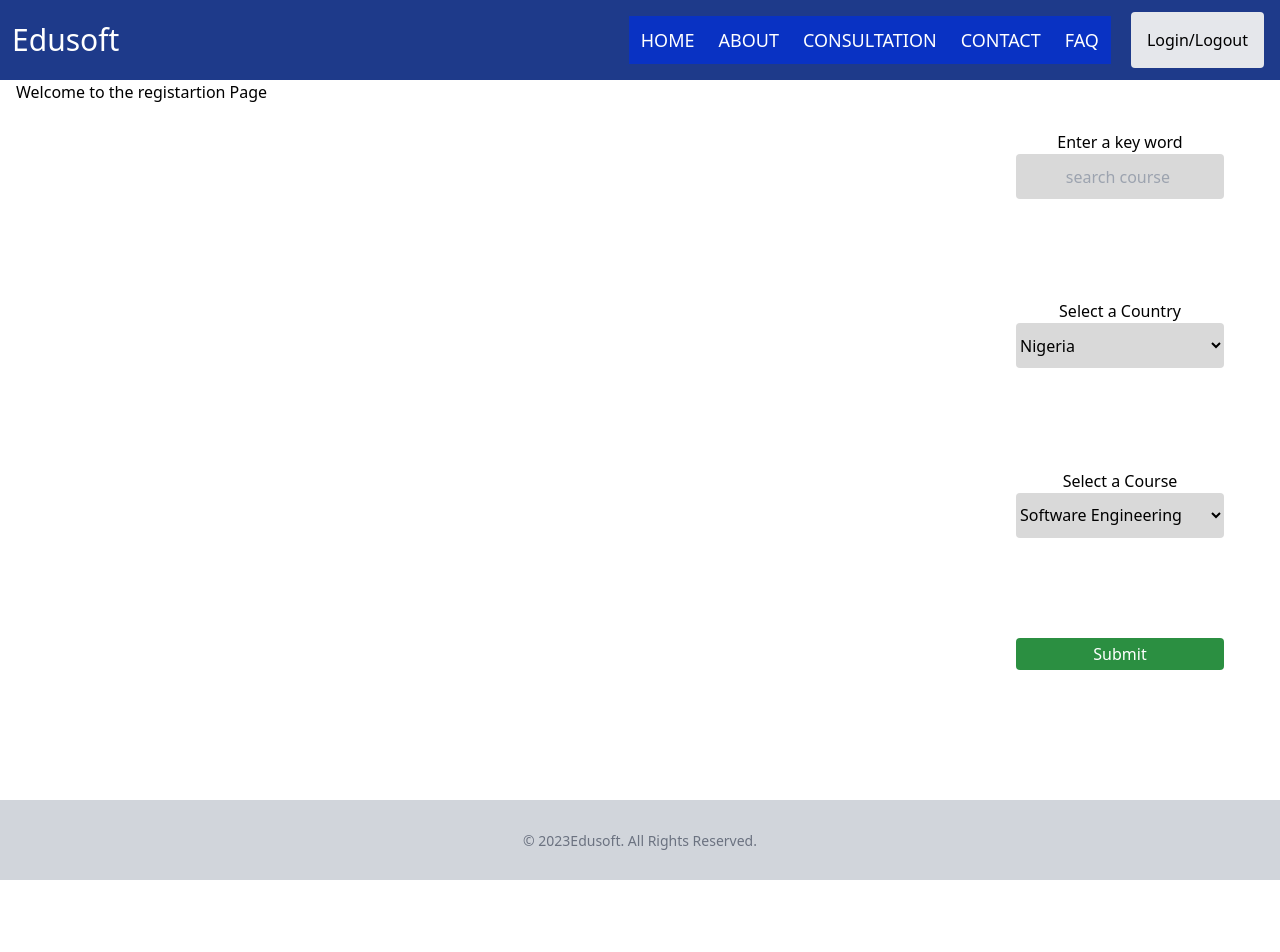
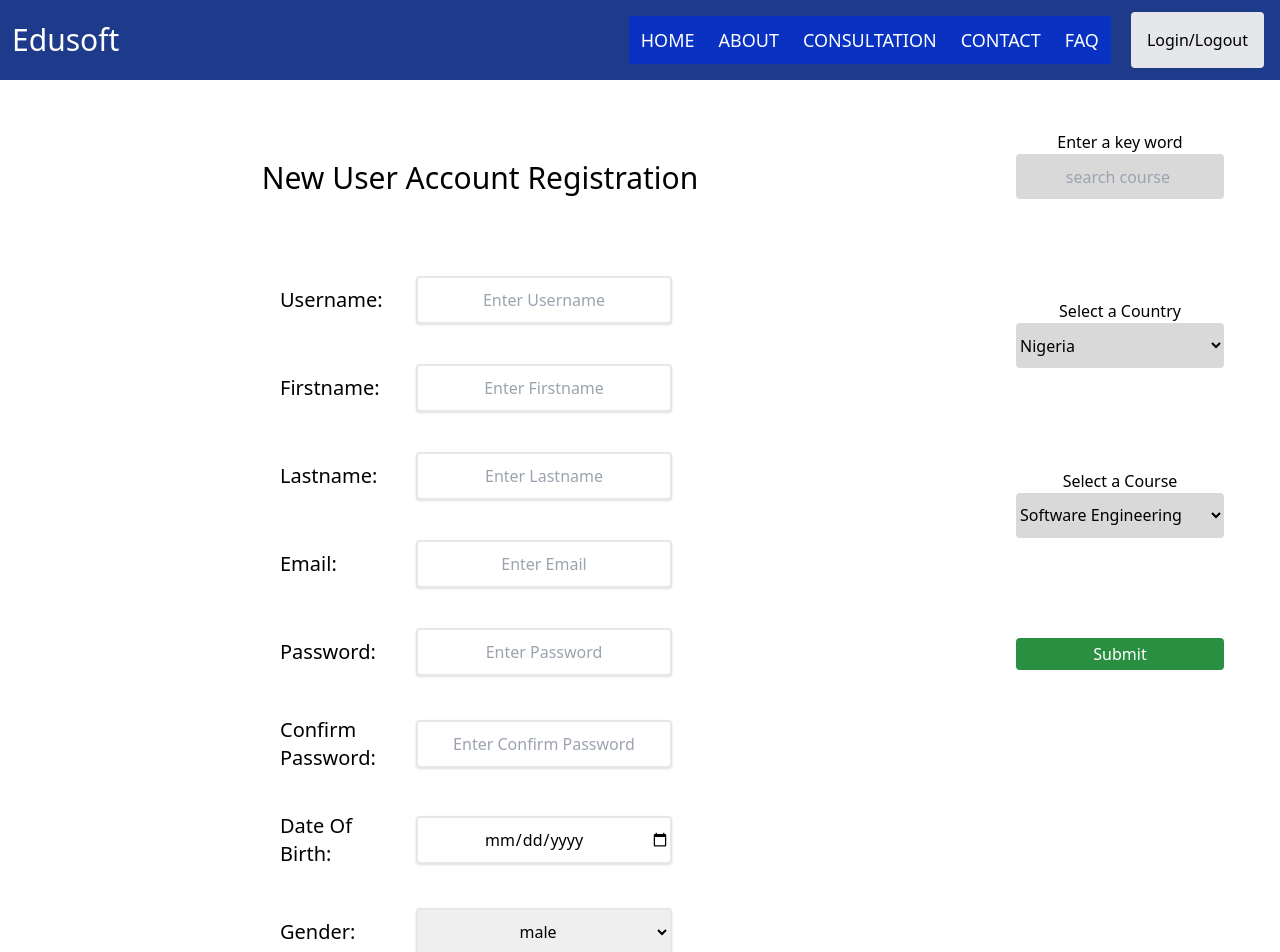
Before and after one commit to Nwaigba66/Edusoft-website---FrontEnd, a Next.js app: page /auth/registration in a window 1280 px wide. Shown: the top 952 px of the page. Before the commit the page ends 880 px from the top, so only its background shows below. Built offline with nearby package versions, Linux system fonts and the light colour scheme.

Commit message:
update Landing and registration page

```diff
--- /dev/null
+++ b/src/app/@search/default.tsx
@@ -0,0 +1,3 @@
+export default function Default() {
+  return null
+}
--- /dev/null
+++ b/src/app/@search/search/page.tsx
@@ -0,0 +1,15 @@
+"use client"
+import React from 'react'
+import { useRouter } from 'next/navigation'
+
+function SearchPage() {
+	const router = useRouter()
+	return (
+		<div className="text-3xl flex mt-8  w-full h-full  text-blue-300 bg-red-100">
+			This is the Search Page
+			<button onClick={()=>router.back()}>Back</button>
+		</div>
+	)
+}
+
+export default SearchPage
--- a/src/app/auth/registration/page.tsx
+++ b/src/app/auth/registration/page.tsx
@@ -1,9 +1,77 @@
 import React from 'react'
+import Link from 'next/link'
+
+interface FormProps {
+	name:string
+	type:string
+	options?: string[]
+}
+
+const initialFormState : {
+	[key: string]:FormProps
+} = {
+	username:{
+		name:"Username",
+		type:"text"
+	},
+	firstname:{
+		name:"Firstname",
+		type:"text"
+	},
+	lastname:{
+		name:"Lastname",
+		type:"text"
+	},
+	email:{
+		name:"Email",
+		type:"text"
+	},
+	password:{
+		name:"Password",
+		type:"password"
+	},
+	confirmpassword:{
+		name:"Confirm Password",
+		type:"password"
+	},
+	dateofbirth:{
+		name:"Date Of Birth",
+		type:"date"
+	},
+	gender:{
+		name:"Gender",
+		type:"text",
+		options: ['male', 'female']
+	}
+}
 
 function Registration() {
 	return (
-		<div>
-			Welcome to the registartion Page
+	<div className="flex flex-row items-center ">
+			<div className="flex flex-col items-center justify-center w-full h-full">
+				<h2 className="text-3xl my-[5rem]  ">New User Account Registration</h2>
+				<form className="registration-form flex flex-col justify-around gap-10 w-[25rem]" action="">
+
+					{Object.keys(initialFormState).map((key)=>{
+						const {name, type, options} = initialFormState[key];
+						return <div key={key} className="flex flex-col md:flex-row items-center gap-2">
+							<label className="w-full md:w-32" htmlFor={key}>{name}:</label>
+							{!options && <input className="w-full md:w-64" id={key} type={type} placeholder={`Enter ${name}`} required/>}
+							{options && <select className="w-full md:w-64" name={key} id={key}>
+								{options.map(itm=><option value={itm}>{itm}</option>)}
+							</select>}
+						</div>
+
+					})}
+
+					<div className="flex justify-center">
+						<button className="py-2 px-4 bg-button text-white text-xl rounded">Complete Registration</button>
+					</div>
+					<div className="flex justify-center nowrap w-full">
+						Have an Account? <Link className="text-blue-500" href="/auth/login">Login to  your Account</Link>
+					</div>
+				</form>
+			</div>
 		</div>
 	)
 }
--- a/src/app/globals.css
+++ b/src/app/globals.css
@@ -58,9 +58,17 @@ body {
 .below-header{
   top: var(--header-height);
 }
-.login-form label{
+.login-form label, .registration-form label{
   @apply text-xl;
 }
-.login-form input{
+.login-form input,
+.registration-form input,
+.registration-form select{
   @apply border-solid border-2 h-[3rem] rounded text-center shadow;
 }
+
+.form-group{
+  display: grid;
+  grid-template-columns: 1fr 2fr;
+  @apply bg-red-300;
+}
--- a/src/app/layout.tsx
+++ b/src/app/layout.tsx
@@ -12,12 +12,15 @@ export const metadata: Metadata = {
 
 export default async function RootLayout(props: {
   children: React.ReactNode
+  search: React.ReactNode
 }) {
+  const doSearch = false
   return (
     <html lang="en">
       <body>
         <Layout>
-          {props.children}
+          {!doSearch && props.children}
+          {doSearch && props.search}
         </Layout>
       </body>
     </html>
--- a/src/app/page.tsx
+++ b/src/app/page.tsx
@@ -7,12 +7,14 @@ import { Component } from 'react';
 
 export default function home() {
   return (
-    <div className="flex justify-center h-full flex-col items-center">
-      <h2 className="text-3xl">
-        Welcome To Edusoft
-      </h2>
-      <h4>Making Education Accessible</h4>
+    <div className=" bg-image-map bg-origin-border bg-cover bg-no-repeat flex justify-center h-full flex-col items-center">
+      <div className="">
+        <h2 className="text-3xl">
+          Welcome To Edusoft
+        </h2>
+        <h4>Making Education Accessible</h4>
+      </div>
+    </div>
 
-    </div>
 );
 }
--- a/src/components/CountryMap/index.tsx
+++ b/src/components/CountryMap/index.tsx
@@ -1,8 +1,7 @@
 // import React from "react"
 // import { ComposableMap, Geographies, Geography } from "react-simple-maps"
 
-// const geoUrl =
-//   "https://raw.githubusercontent.com/deldersveld/topojson/master/world-countries.json"
+// const geoUrl = '/features.json'
 
 // export default function MapChart() {
 //   return (
--- a/src/components/Footer/index.tsx
+++ b/src/components/Footer/index.tsx
@@ -2,7 +2,7 @@ import React from 'react'
 
 export default function Footer() {
   return (
-       <footer className="foot w-full flex justify-center items-center bg-gray-300 min-h-[5rem]">
+       <footer className="foot w-full flex justify-center items-center bg-gray-300 min-h-[5rem] mt-10">
             <div className="">
               <span className="text-sm text-gray-500 sm:text-center dark:text-gray-400">© 2023
               <a href="https://Edusoft.com/"
--- a/src/components/Header/index.tsx
+++ b/src/components/Header/index.tsx
@@ -6,7 +6,7 @@ import MenuIcon from '@/components/Icons/MenuIcon'
 import CloseIcon from '@/components/Icons/CloseIcon'
 
 function Header() {
-	const [hideMenu, setHideMenu] = useState(false)
+	const [hideMenu, setHideMenu] = useState(true)
 	const toggleNav = ()=>{
 		setHideMenu(prevState=>!prevState)
 	}
--- a/src/components/Layout/index.tsx
+++ b/src/components/Layout/index.tsx
@@ -16,7 +16,7 @@ function Layout({children,}:{children: React.ReactNode}) {
 			<div className="maincontent relative">
 				<div className="px-4">
 					{children}
-					      <div  className={`fixed below-header right-0 flex z-10  w-full md:hidden`}>
+					      <div  className={`fixed below-header right-2 flex z-10  w-full md:hidden`}>
 					        <span onClick={()=>setDisplaySearch(prevState=>!prevState)} className={`${!displaySearch && "rotate-180"} ml-auto cursor-pointer`}>
 					          {displaySearch && <MenuOpen color="green" />}
 					          {!displaySearch && <ManageSearchIcon color="green" />}
--- a/tailwind.config.ts
+++ b/tailwind.config.ts
@@ -12,6 +12,7 @@ const config: Config = {
         'gradient-radial': 'radial-gradient(var(--tw-gradient-stops))',
         'gradient-conic':
           'conic-gradient(from 180deg at 50% 50%, var(--tw-gradient-stops))',
+        'image-map': "url('/world.svg')",
       },
       colors:{
         'hover-color':'#e6e898',
```
Also changed, not shown: public/world.svg (added).
